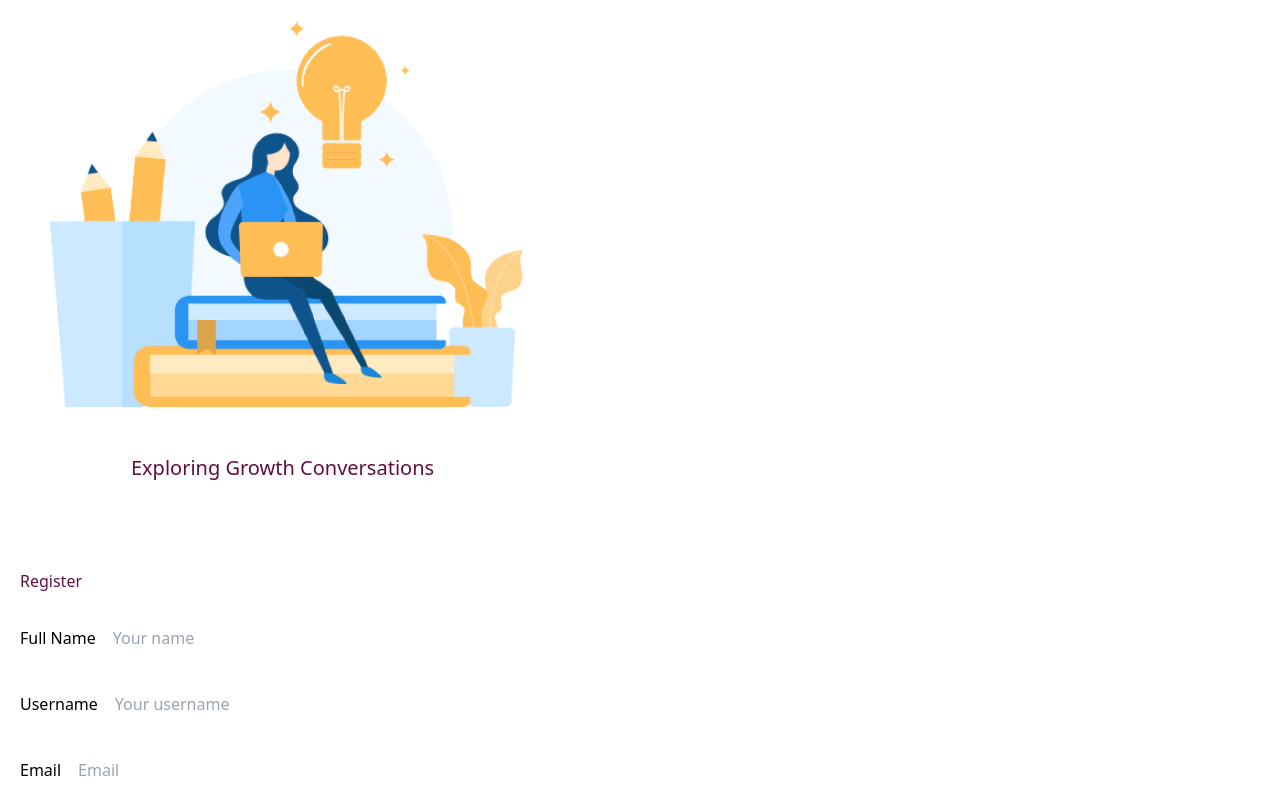
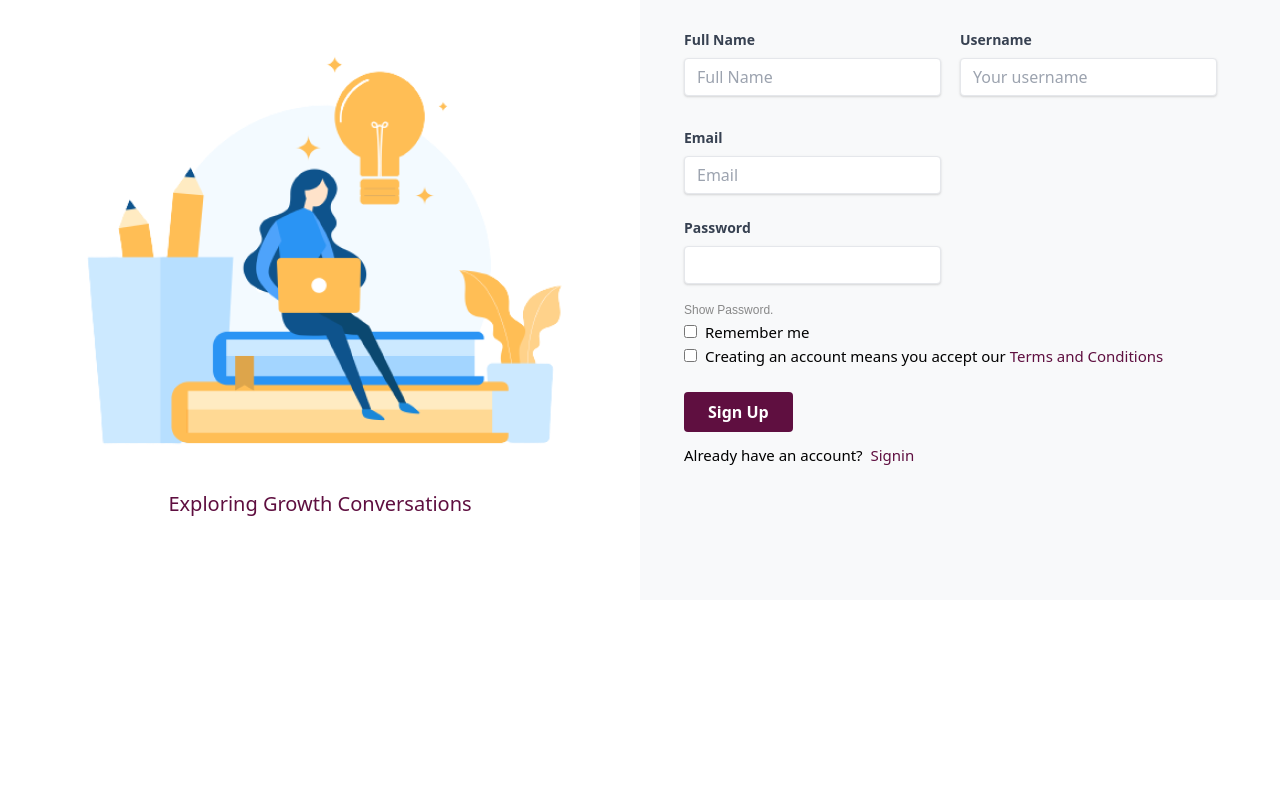
Before and after one commit to Fave7903/ultralearn_front, a React (Create React App) app in the folder ultrlfront/: page /signup in a window 1280 px wide. Shown: the part 200-1000 px from the top of the page. After the commit the page ends 800 px from the top, so only its background shows below. Built offline with nearby package versions, Linux system fonts and the light colour scheme.

Commit message:
updates on signup and signin

```diff
--- a/ultrlfront/src/components/Signin.js
+++ b/ultrlfront/src/components/Signin.js
@@ -66,7 +66,6 @@ class Signin extends Component {
       return <Redirect to="/" />
     }
     return (
-      <>
 
         <div className="h-full grid grid-cols-2">
           <Authsidebar />
@@ -85,17 +84,18 @@ class Signin extends Component {
                 </div>
               </div> : ""}
               <div className="p-5 mt-5">
-                <div className="text-xl fw-bolder mt-5">Welcome Back!</div>
+                <h4 className="font-medium fw-bolder leading-tight text-2xl mt-0 mb-2">Welcome Back!</h4>
                 <div className="greytext fonts15  my-1">Please enter your details below</div>
                 <form class="mt-7">
 
+              <div className='grid grid-cols-2'>
                   <div class="my-4">
                     <label class="block text-gray-700 text-sm font-bold mb-2" for="username">
                       Email
                     </label>
                     <input class="shadow appearance-none border rounded w-half py-2 px-3 text-gray-700 leading-tight focus:outline-none focus:shadow-outline"
                       onChange={this.handleChange("email")}
-                      type="email" id="username" value={email} type="text" placeholder="Email" />
+                      type="email" id="username" value={email} placeholder="Email" />
                   </div>
 
                   <div class="my-6">
@@ -107,11 +107,13 @@ class Signin extends Component {
                       type={toggler}
                       class="shadow appearance-none border rounded w-half py-2 px-3 text-gray-700 mb-3 leading-tight focus:outline-none focus:shadow-outline" id="password"
                       value={password}
-                      type="password" placeholder="******************" />
+                      />
                     <div className="m-0">
                       <button type="button" style={{ textDecoration: "none", color: "#888", fontSize: "12px" }} className="link_button" onClick={this.toggle}>
                         {toggler === "password" ? <span >Show</span> : <span>Hide</span>} Password.
                       </button>
+
+                    </div>
                     </div>
 
                   <div className="">
@@ -147,8 +149,6 @@ class Signin extends Component {
           </div>
         </div>
 
-      </>
-
     );
   }
 }
--- a/ultrlfront/src/components/Signup.js
+++ b/ultrlfront/src/components/Signup.js
@@ -5,6 +5,7 @@ import { Link } from 'react-router-dom'
 // import logo from '../assets/newLogo.png'
  import '../assets/style.css'
 import { Authsidebar } from './authsidebar'
+// import { Errormsg } from './errormsg'
 
 class Signup extends Component {
   constructor() {
@@ -73,89 +74,88 @@ class Signup extends Component {
 
 
   render() {
-    const { fullName, username, email, password, open, loading, toggler } = this.state
+    const { fullName, username, error, email, password, open, loading, toggler } = this.state
     return (
-      <div className='body h-100'>
-        <div className="contaner-fluid ">
-          <div className="row ">
+      <div className="h-full grid grid-cols-2">
           <Authsidebar />
-            <div className="h-100 bg-light col-xs-12 col-sm-12 col-md-6">
+          <div className='col-span-2 md:col-span-1 md:h-full flex flex-col' style={{ backgroundColor: "#f8f9fa" }}>
+            <div className='my-auto p-6'>
 
-              <div className="p-5 mt-5">
-                <h2 className=" mb-5 fw-bolder">Register</h2>
-                {/* <div className="alert alert-danger" style={{ display: error ? "" : "none" }}>
+            <h2 className='font-medium fw-bolder leading-tight text-4xl mt-0 mb-2'>Register</h2>
+                { <div className="alert alert-danger" style={{ display: error ? "" : "none" }}>
                   {error}
-                </div> */}
+                </div> }
+
+
+
+              {loading ? <div className="text-center">
+                <div className="text-green" role="status">
+                  <span className="sr-only">Loading...</span>
+                </div>
+              </div> : ""}
+
               <div className="alert alert-info" style={{ display: open ? "" : "none" }}>
                   New account successfully created. Please <Link to='/signin'>Sign in</Link>
                 </div>
-                {loading ? <div className="jumbotron text-center">
-                  <div className="spinner-border text-primary" role="status">
-                    <span className="sr-only">Loading...</span>
+              <div className="p-5 mt-5">
+
+                <form className="mt-7">
+
+                <div className='grid grid-cols-2'>
+                  <div className="my-4">
+                    <label className="block text-gray-700 text-sm font-bold mb-2" for="username">
+                      Full Name
+                    </label>
+                    <input className="shadow appearance-none border rounded w-half py-2 px-3 text-gray-700 leading-tight focus:outline-none focus:shadow-outline"
+                      onChange={this.handleChange("fullName")}
+                      type="text" id="fullName" value={fullName} placeholder="Full Name" />
                   </div>
-                </div> : ""}
-                <form>
-                  <div className="row">
-                    <div className="form-group mb-4 col-6">
-                      <label className="fw-bold signup-ititle">Full Name</label>
-                      <input
 
-                        onChange={this.handleChange("fullName")}
-                        type="text"
-                        className="form-control signup-input"
-                        placeholder="Your name"
-                        value={fullName}>
-                      </input>
-                    </div>
-                    <div className="form-group mb-4 col-6">
-                      <label className="fw-bold signup-ititle">Username</label>
-                      <input
 
+                  <div className="my-4 ">
+                    <label class="block text-gray-700 text-sm font-bold mb-2" for="username">
+                      Username
+                    </label>
+                    <input className="shadow appearance-none border rounded w-half py-2 px-3 text-gray-700 leading-tight focus:outline-none focus:shadow-outline"
                       onChange={this.handleChange("username")}
-                        type="text"
-                        placeholder="Your username"
-                        className="form-control signup-input"
-                        value={username}>
-                      </input>
+                      type="text" id="username" value={username} placeholder="Your username" />
                   </div>
                 </div>
-                  <div className="form-group mb-4">
-                    <label className="fw-bold signup-ititle">Email</label>
-                    <input
+
+                  <div className="my-4">
+                    <label className="block text-gray-700 text-sm font-bold mb-2" for="username">
+                      Email
+                    </label>
+                    <input className="shadow appearance-none border rounded w-half py-2 px-3 text-gray-700 leading-tight focus:outline-none focus:shadow-outline"
                       onChange={this.handleChange("email")}
-                      type="email"
-                      placeholder="Email"
-                      className="form-control signup-input"
-                      value={email}>
-                    </input>
+                      type="email" id="username" value={email} placeholder="Email" />
                   </div>
-                  <div className="form-group mb-2">
-                    <label className="fw-bold signup-ititle">Password</label>
 
-
+                  <div className="my-6">
+                    <label className="block text-gray-700 text-sm font-bold mb-2" for="password">
+                      Password
+                    </label>
                     <input
                       onChange={this.handleChange("password")}
                       type={toggler}
-                      className="form-control signup-input"
-                      placeholder="6+ characters, must contain a number"
-                      value={password}>
-                    </input>
-                    <div className="input-group-btn">
+                      className="shadow appearance-none border rounded w-half py-2 px-3 text-gray-700 mb-3 leading-tight focus:outline-none focus:shadow-outline" id="password"
+                      value={password}
+                      />
+                    <div className="m-0">
                       <button type="button" style={{ textDecoration: "none", color: "#888", fontSize: "12px" }} className="link_button" onClick={this.toggle}>
                         {toggler === "password" ? <span >Show</span> : <span>Hide</span>} Password.
-                      </button >
+                      </button>
+
                     </div>
-                     </div>
-                  <div className="form-group mb-2">
-                    <div className="mx-4 mt-3 ">
+
+                  <div className="">
                        <input className="form-check-input mr-2" type="checkbox" value="" id="flexCheckChecked"></input>
                       <label className="form-check-label fonts15" for="flexCheckChecked" >
                         Remember me
                       </label>
                    </div>
-                  </div>
                    <div className="form-group mb-2">
-                <div className="mt-1 mx-4">
+                <div className="">
                     <input onClick={() => {
                       if (this.state.accept === false) {
                         this.setState({ accept: true })
@@ -168,21 +168,33 @@ class Signup extends Component {
                     </label>
 
                 </div>
-                <div className="col-5 mt-4 mx-auto">
-                  <button className="btn col mx-auto my-3" style={{ height: "50px", borderRadius: "15px", color: "white" }} onClick={this.clickSubmit} >Sign Up</button>
-                  <p className="fonts15">
-                  Already have an account?&nbsp;&nbsp;
-                  <Link to="/signin" style={{ color: "#5F0F40" }} className="fw-bold">Login</Link>
-                </p>
                 </div>
                   </div>
-              <br></br>
+
+
+                  <div className="flex items-center mt-6 mb-3 justify-between">
+                    <button  className="btn  text-white font-bold py-2 px-4 rounded  " onClick={this.clickSubmit} type="button">
+                      Sign Up
+                    </button>
+                  </div>
+
+                  <div className="fonts15 mb-3">
+                    Already have an account?&nbsp;&nbsp;
+                    <Link to="/signin" style={{ color: "#5F0F40" }} className="fw-bold">Signin</Link>
+                  </div>
+
+
+
                 </form>
+
+
+               </div>
+
+
+
             </div>
           </div>
         </div>
-        </div >
-      </div >
     );
   }
 }
```
Also changed, not shown: 1 other file (tests, documents, lock files or other folders). Lines whose indentation alone changed are shown as unchanged.
